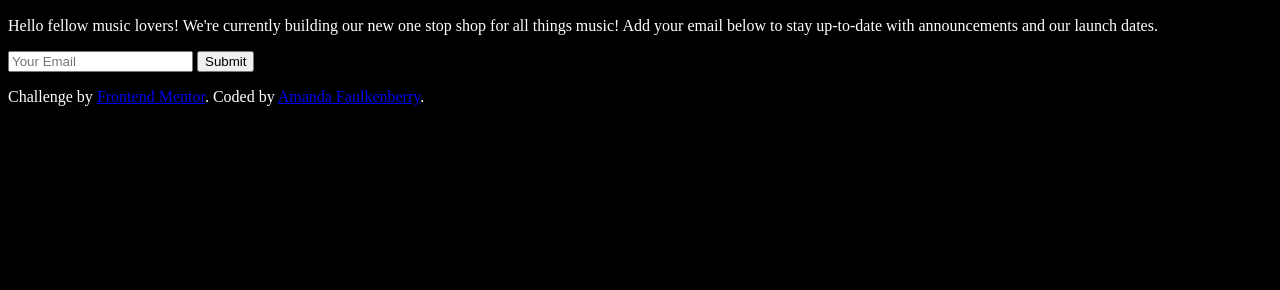
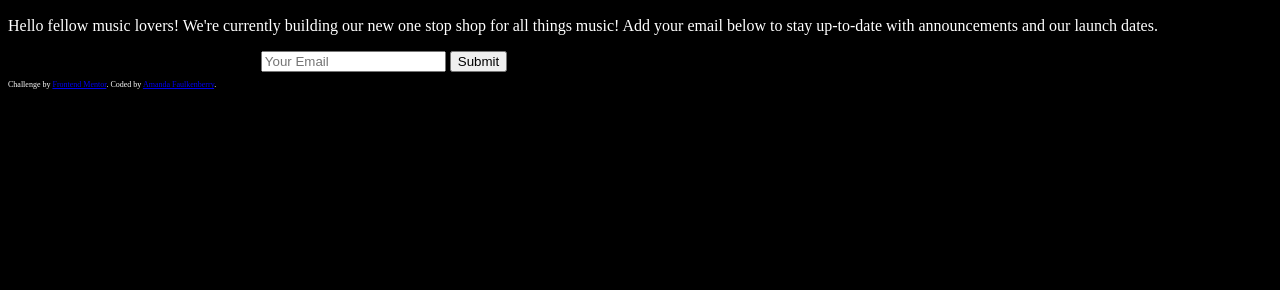
Before and after one commit to LadyNazlia/coming-soon, a plain HTML site: page index.html in a window 1280 px wide. Shown: the part 510-800 px from the top of the page. Drawn offline with Linux system fonts and the light colour scheme.

Commit message:
playing with centering the form

```diff
--- a/style/style.css
+++ b/style/style.css
@@ -24,3 +24,12 @@ h1 {
     text-align: center;
     line-height: normal;
 }
+
+
+form {
+    margin: 0 20%;
+}
+
+.attribution {
+    font-size: 0.5rem;
+}
```
